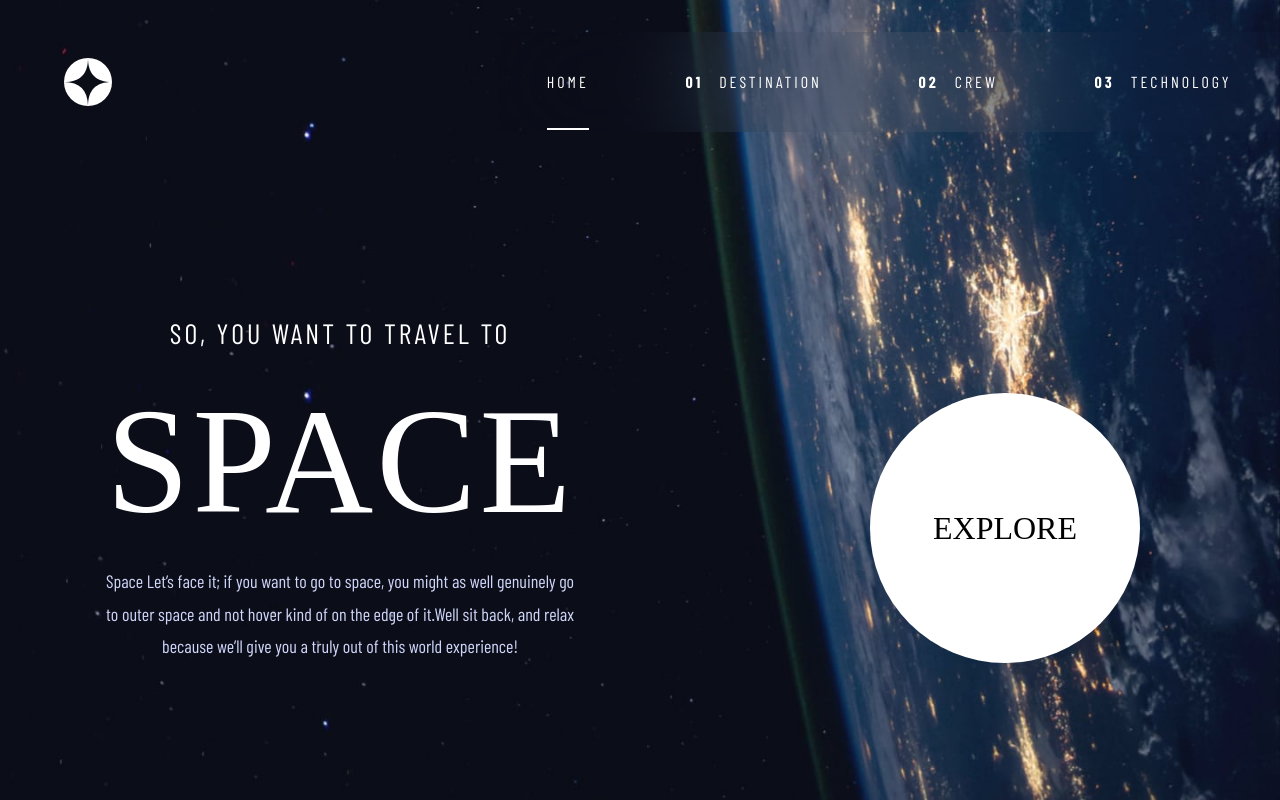
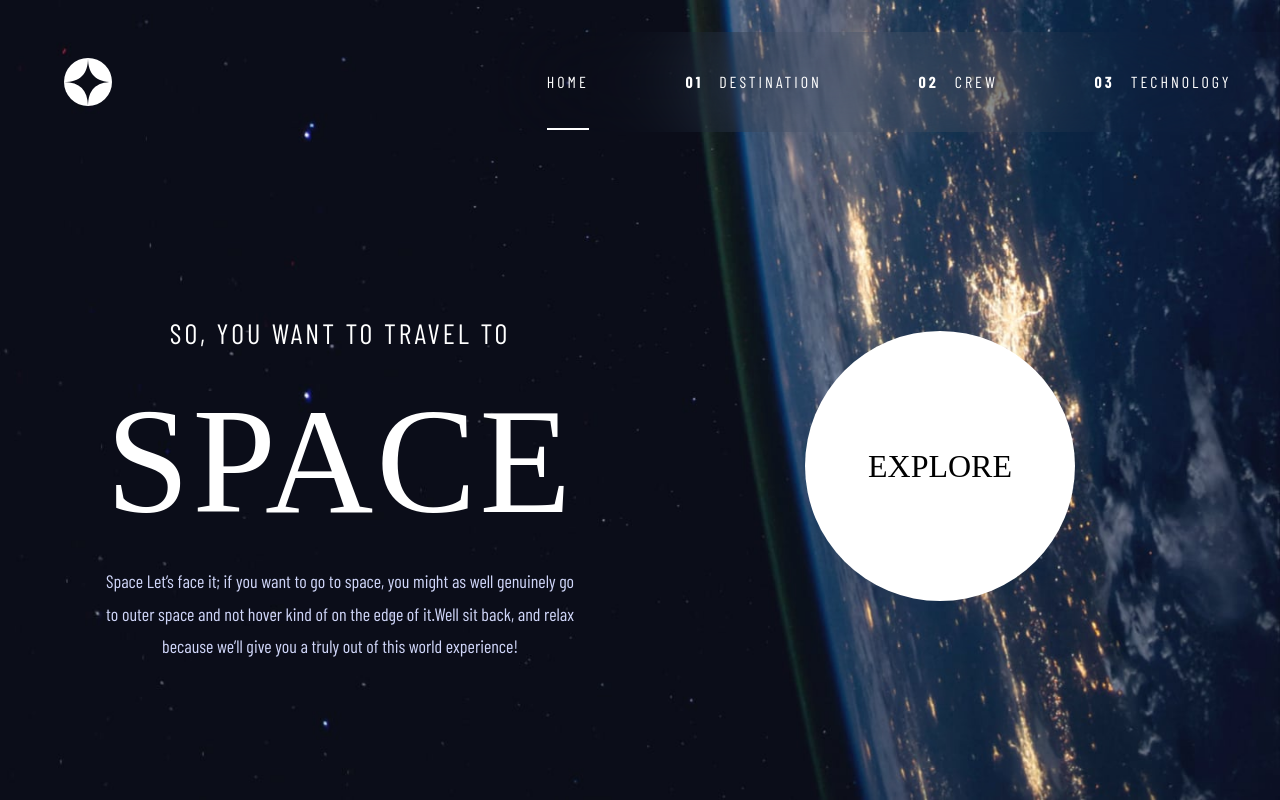
Before and after one commit to lexadecimals/space-tourism, a React (Vite) app: page / in a window 1280 px wide. Built offline with nearby package versions, Linux system fonts and the light colour scheme; a web font is replaced by a local one.

Commit message:
adds background effect to button hover state

```diff
--- a/src/components/menus/mainMenu/index.jsx
+++ b/src/components/menus/mainMenu/index.jsx
@@ -7,7 +7,6 @@ const MainMenu = ({ children, open, handleClick }) => {
       <StyledNavLink to="/" onClick={handleClick}>
         <img src="../assets/shared/logo.svg" alt="" />
       </StyledNavLink>
-      {/* change z index of nav so can't see when mobile menu is open */}
       <ShadedDiv $open={open}></ShadedDiv>
       {children}
     </Nav>
--- a/src/pages/home/homeStyles.js
+++ b/src/pages/home/homeStyles.js
@@ -52,6 +52,8 @@ export const StyledLink = styled(Link)`
     display: block;
     height: 140px;
     width: 140px;
+    grid-column: 1/2;
+    grid-row: 1/2;
     border-radius: 50%;
     background: white;
     line-height: 140px;
@@ -75,10 +77,41 @@ export const StyledLink = styled(Link)`
         font-size: 2rem;
     }
     @media only screen and (min-width: 1200px) {
-        justify-self: end;
-        align-self: end;
+
   }
     }
 
+`
+
+export const StyledButtonContainer = styled.div`
+    display: grid;
+    grid-template-rows: 1fr;
+    grid-template-columns: 1fr;
+    width: 200px;
+    height: 200px;
+    justify-items: center;
+    align-items: center;
+    @media only screen and (min-width: 700px) {
+        width: 400px;
+        height: 400px;
+    }
+    @media only screen and (min-width: 1200px) {
+        justify-self: end;
+        align-self: end;
+    }
+`
+
+export const StyledCircle = styled.div`
+        height: 200px;
+        width: 200px;
+        border-radius: 50%;
+        grid-row: 1/2;
+        grid-column: 1/2;
+        transition: background-color 1s;
+        background-color: ${props => props.$hover === true ? "hsla(0, 100%, 99%, 0.1)" : "transparent"};
+        @media only screen and (min-width: 700px) {
+            width: 400px;
+            height: 400px;
+        }
 
 `
--- a/src/pages/home/index.jsx
+++ b/src/pages/home/index.jsx
@@ -1,7 +1,27 @@
-import { Container, Heading, Span, StyledLink } from './homeStyles';
+import { useState } from 'react';
+
+import {
+  Container,
+  Heading,
+  Span,
+  StyledLink,
+  StyledCircle,
+  StyledButtonContainer,
+} from './homeStyles';
 import { Description } from '../../sharedStyles';
 
 const Homepage = () => {
+  const [hoverState, setHoverState] = useState(false);
+
+  const handleMouseOver = () => {
+    console.log('in');
+    setHoverState(true);
+  };
+
+  const handleMouseOut = () => {
+    setHoverState(false);
+    console.log('out');
+  };
   return (
     <Container>
       <div>
@@ -16,7 +36,16 @@ const Homepage = () => {
           world experience!
         </Description>
       </div>
-      <StyledLink to="/destination/moon">Explore</StyledLink>
+      <StyledButtonContainer>
+        <StyledCircle $hover={hoverState}></StyledCircle>
+        <StyledLink
+          to="/destination/moon"
+          onMouseOver={handleMouseOver}
+          onMouseOut={handleMouseOut}
+        >
+          Explore
+        </StyledLink>
+      </StyledButtonContainer>
     </Container>
   );
 };
--- a/src/root/index.jsx
+++ b/src/root/index.jsx
@@ -33,7 +33,7 @@ export const Root = () => {
 
   return (
     <Layout className="root">
-      <MainMenu open={menuIsOpen}>
+      <MainMenu open={menuIsOpen} handleClick={closeMenuOnMobile}>
         <UnorderedList $open={menuIsOpen}>
           <li>
             <StyledNavLink to="/" onClick={closeMenuOnMobile}>
```
